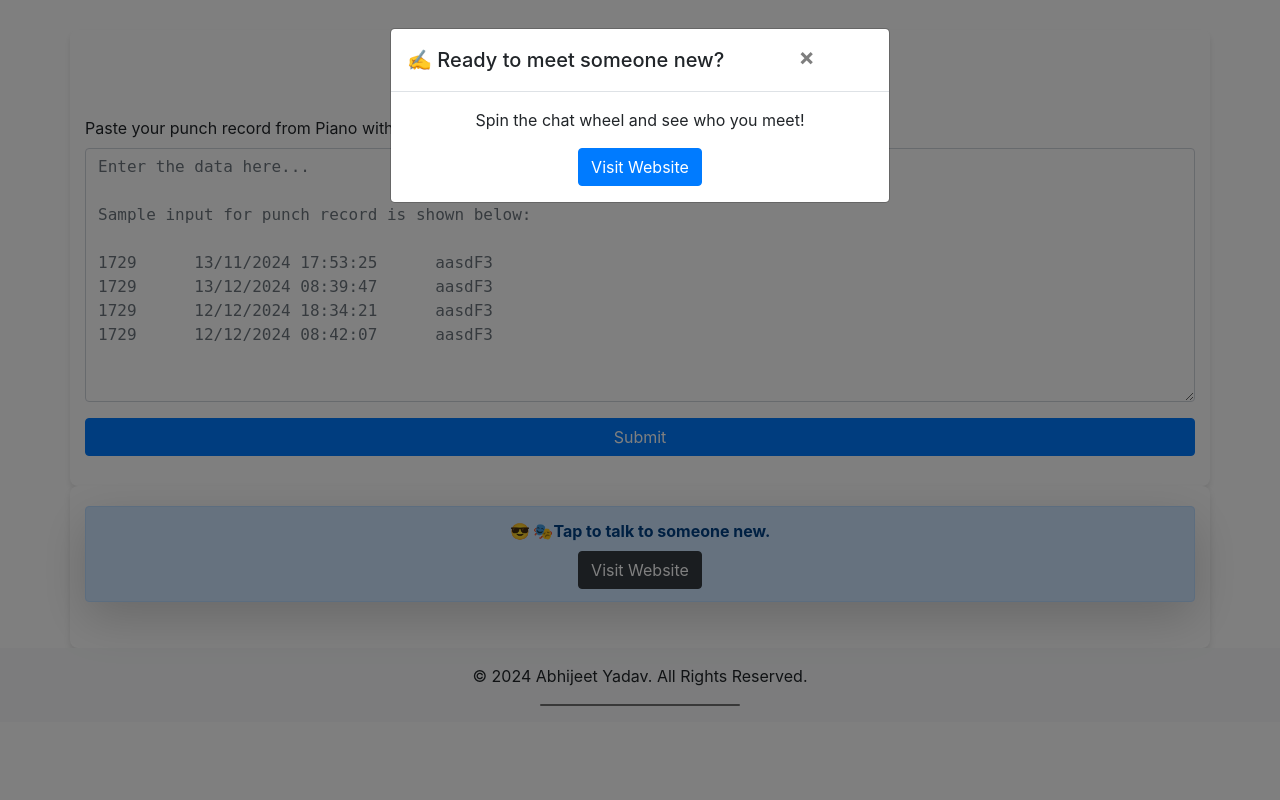
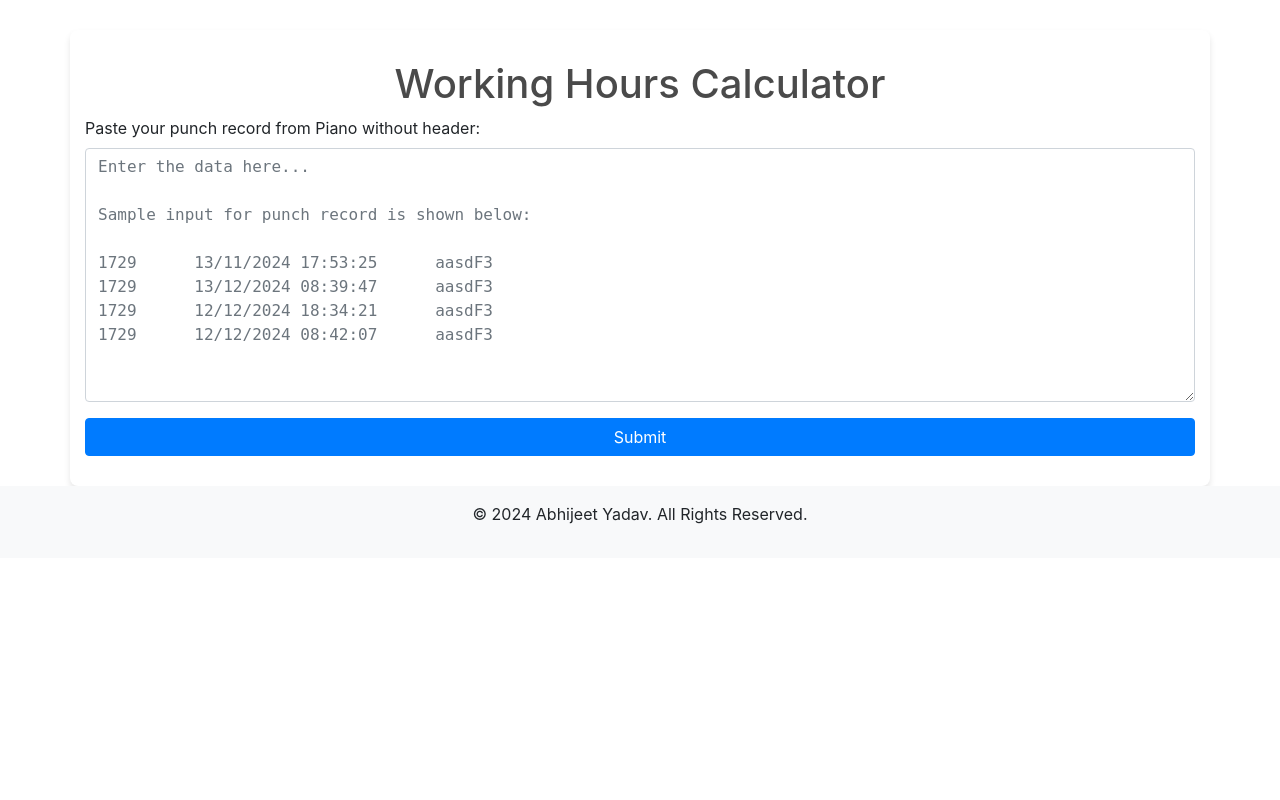
Before and after one commit to Abykaam/abhijeet-clock, a Flask app: page / in a window 1280 px wide. Run offline with Flask 3, Linux system fonts and the light colour scheme; some libraries are stand-ins or nearby versions.

Commit message:
back to normal blindmeet pop removed

```diff
--- a/static/styles.css
+++ b/static/styles.css
@@ -108,10 +108,10 @@ button:hover {
 }
 
 /* Adjust margin-top for the alert container specifically */
-.container.mt-3 {
-    margin-top: 0px !important; /* Reduce margin to zero */
+/* .container.mt-3 {
+    margin-top: 0px !important;
 }
 
 .container.mt-3 .alert {
-    margin-top: -10px !important; /* Move the alert box up closer */
-}
+    margin-top: -10px !important;
+} */
--- a/templates/index.html
+++ b/templates/index.html
@@ -71,7 +71,7 @@ Sample input for punch record is shown below:
             <br>
         </form>
         <!-- Display the alert after form submission -->
-        {% if form_submitted %}
+        <!-- {% if form_submitted %}
         <div class="container mt-3">
             <div class="alert alert-primary text-center shadow-lg" role="alert">
                 <strong>😎 🎭Tap to talk to someone new.</strong>
@@ -81,7 +81,7 @@ Sample input for punch record is shown below:
                 </a>
             </div>
         </div>
-        {% endif %}
+        {% endif %} -->
 
 
         {% if results %}
@@ -99,7 +99,7 @@ Sample input for punch record is shown below:
         </div>
         {% endif %}
     </div>
-    <div class="container mt-3">
+    <!-- <div class="container mt-3">
         <div class="alert alert-primary text-center shadow-lg" role="alert">
             <strong>😎 🎭Tap to talk to someone new.</strong>
             <br>
@@ -107,20 +107,11 @@ Sample input for punch record is shown below:
                 Visit Website
             </a>
         </div>
-    </div>
+    </div> -->
 
 
     <footer class="bg-light py-3 text-center">
         <p>© 2024 Abhijeet Yadav. All Rights Reserved.</p>
-                <!-- Card Component for the Total Visits with custom class for smaller size -->
-                <div class="card text-white counter-card">
-                    <!-- <div class="card-body">
-                        <h5 class="card-title">Total Website Visits</h5>
-                        <p class="card-text">
-                            {{ total_visits }}
-                        </p>
-                    </div> -->
-                </div>
     </footer>
 
     <!-- Bootstrap JS and dependencies -->
@@ -128,7 +119,7 @@ Sample input for punch record is shown below:
     <script src="https://cdn.jsdelivr.net/npm/@popperjs/core@2.9.2/dist/umd/popper.min.js"></script>
     <script src="https://stackpath.bootstrapcdn.com/bootstrap/4.5.2/js/bootstrap.min.js"></script>
     <!-- Bootstrap Modal (Popup) -->
-    <div class="modal fade" id="blogPopup" tabindex="-1" role="dialog" aria-labelledby="blogPopupLabel" aria-hidden="true">
+    <!-- <div class="modal fade" id="blogPopup" tabindex="-1" role="dialog" aria-labelledby="blogPopupLabel" aria-hidden="true">
         <div class="modal-dialog" role="document">
             <div class="modal-content">
                 <div class="modal-header">
@@ -145,15 +136,15 @@ Sample input for punch record is shown below:
                 </div>
             </div>
         </div>
-    </div>
+    </div> -->
 
 
     <!-- JavaScript to Show Popup Instantly -->
-    <script>
+    <!-- <script>
         $(document).ready(function(){
             $('#blogPopup').modal('show'); // Show the modal immediately when page loads
         });
-    </script>
+    </script> -->
 
     <!-- Bootstrap JS (if not already included) -->
     <!-- <script src="https://code.jquery.com/jquery-3.5.1.min.js"></script>
```
